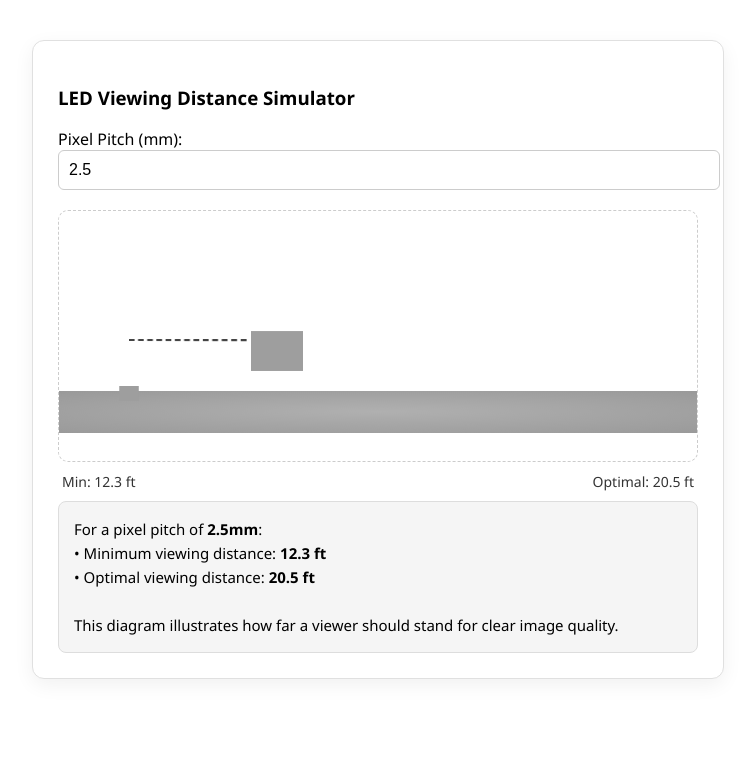
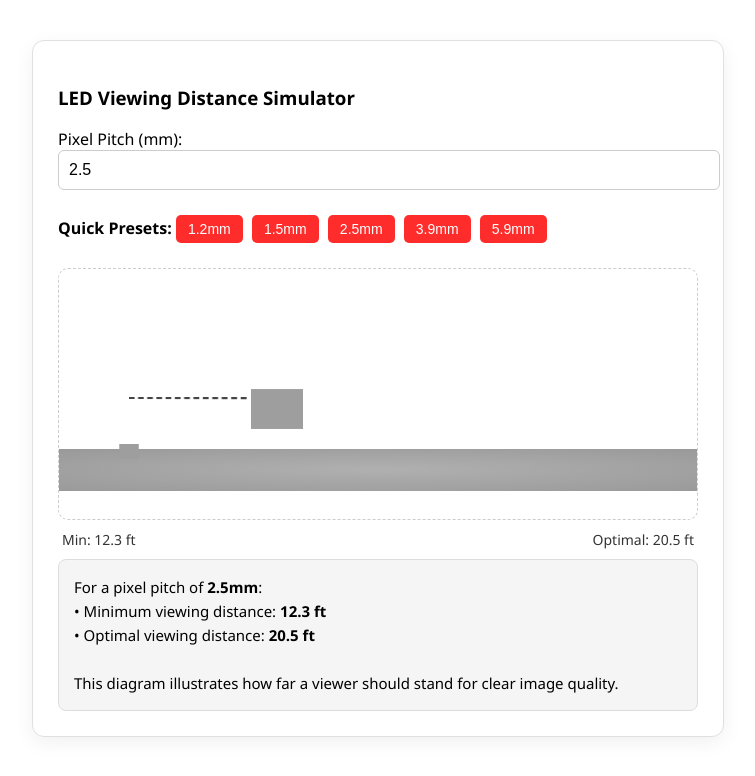
Before and after one commit to JemarDeleon/ViewingDistanceCalculator, a plain HTML site: page index.html in a window 1280 px wide. Shown: the whole page, without its empty margins (262-1017 px from the left). Drawn offline with Linux system fonts and the light colour scheme; grey boxes are pictures that could not be loaded.

Commit message:
Update index.html

```diff
--- a/index.html
+++ b/index.html
@@ -5,6 +5,15 @@
 
   <label for="pixelPitch">Pixel Pitch (mm):</label>
   <input type="number" id="pixelPitch" value="2.5" step="0.1" oninput="updateDiagram()" />
+  <div class="presets">
+  <strong>Quick Presets:</strong>
+  <button onclick="setPreset(1.2)">1.2mm</button>
+  <button onclick="setPreset(1.5)">1.5mm</button>
+  <button onclick="setPreset(2.5)">2.5mm</button>
+  <button onclick="setPreset(3.9)">3.9mm</button>
+  <button onclick="setPreset(5.9)">5.9mm</button>
+</div>
+
 
   <div class="three-d-space">
     <div class="floor"></div>
@@ -20,6 +29,7 @@
     <!-- Distance Line -->
     <div class="line-3d" id="line3d"></div>
   </div>
+
 
   <div class="labels-3d">
     <span id="minLabel"></span>
@@ -121,9 +131,34 @@
     border-radius: 8px;
     line-height: 1.6;
   }
+  .presets {
+  margin-bottom: 15px;
+}
+
+.presets button {
+  background-color: #ff2c2c;
+  color: white;
+  border: none;
+  padding: 6px 12px;
+  margin: 5px 5px 10px 0;
+  border-radius: 5px;
+  cursor: pointer;
+  font-size: 14px;
+  transition: background 0.2s;
+}
+
+.presets button:hover {
+  background-color: #0d6efd;
+}
+
 </style>
 
 <script>
+    function setPreset(value) {
+  document.getElementById("pixelPitch").value = value;
+  updateDiagram();
+}
+
   function updateDiagram() {
     const pitch = parseFloat(document.getElementById("pixelPitch").value);
     if (isNaN(pitch) || pitch <= 0) return;
```
